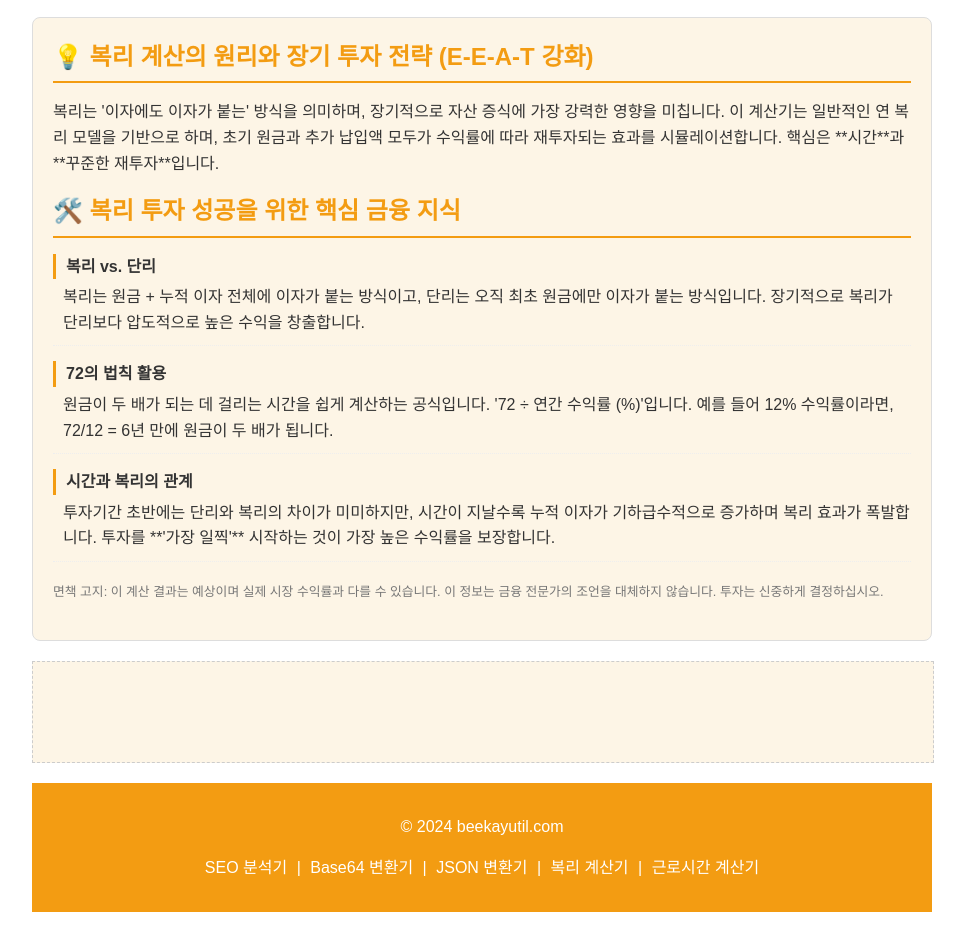
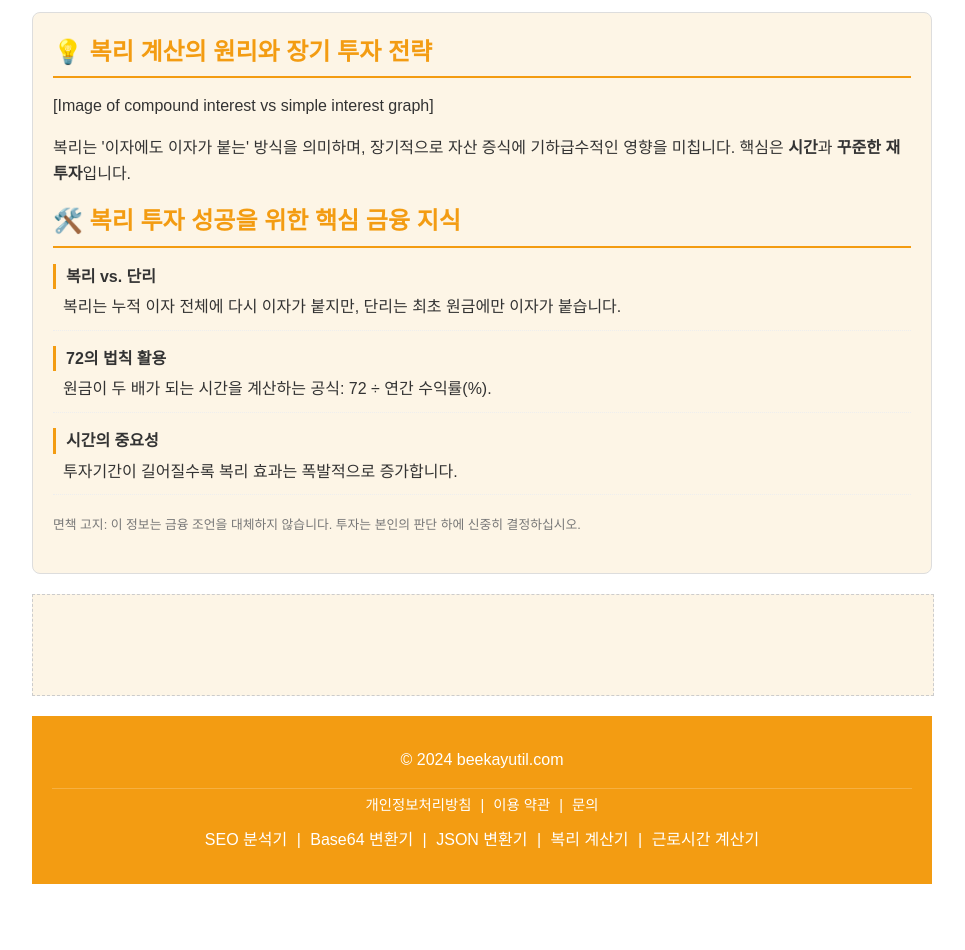
Before and after one commit to ckqudrnjs-beep/compound-interest-calculator, a plain HTML site: page index.html in a window 1280 px wide. Shown: the part 880-1830 px from the top of the page, without its empty margins (158-1123 px from the left). Drawn offline with Linux system fonts and the light colour scheme.

Commit message:
Update index.html

```diff
--- a/index.html
+++ b/index.html
@@ -6,6 +6,7 @@
 
     <meta name="google-site-verification" content="xzkheGRMivderCUCnHm9B8_Z2FEEcHmpLd70ckO_oAA" />
 
+    <link rel="canonical" href="https://compound.beekayutil.com/" />
     <link rel="alternate" hreflang="ko" href="https://compound.beekayutil.com/" />
 
     <script async src="https://pagead2.googlesyndication.com/pagead/js/adsbygoogle.js?client=ca-pub-4425383241428989"
@@ -159,7 +160,7 @@
             color: #888;
         }
 
-        /* SEO 정보 섹션 (Info-Section) -- 애드센스 정책 위반 해결을 위해 보강됨 */
+        /* SEO 정보 섹션 */
         .info-section {
             margin-top: 40px;
             padding: 20px;
@@ -175,7 +176,7 @@
         .info-section dd { margin-left: 0; padding: 5px 0 10px 10px; border-bottom: 1px dotted var(--light-border); }
         .disclaimer small { font-size: 0.8em; color: #777; }
 
-        /* Footer 역할을 하는 div 스타일 */
+        /* Footer 스타일 */
         .content-footer-area {
             margin: 0 auto;
             width: 100%;
@@ -193,8 +194,13 @@
             text-decoration: none;
             margin: 0 5px;
         }
+        .footer-legal {
+            margin-top: 10px;
+            padding-top: 5px;
+            border-top: 1px solid rgba(255, 255, 255, 0.2);
+            font-size: 0.9em;
+        }
 
-        /* 반응형 디자인 */
         @media (max-width: 600px) {
             .form-row {
                 flex-direction: column;
@@ -229,25 +235,25 @@
             <div class="form-row">
                 <div>
                     <label for="principal">초기 투자 원금 (원)</label>
-                    <input type="number" id="principal" placeholder="예: 1000000" value="1000000" required>
+                    <input type="number" id="principal" value="1000000" required>
                 </div>
                 <div>
                     <label for="annualContribution">연간 추가 납입액 (원)</label>
-                    <input type="number" id="annualContribution" placeholder="예: 500000" value="0" required>
+                    <input type="number" id="annualContribution" value="0" required>
                 </div>
             </div>
             <div class="form-row">
                 <div>
                     <label for="annualReturn">연간 예상 수익률 (%)</label>
-                    <input type="number" id="annualReturn" placeholder="예: 7" value="7" required>
+                    <input type="number" id="annualReturn" value="7" required>
                 </div>
                 <div>
                     <label for="years">투자 기간 (년)</label>
-                    <input type="number" id="years" placeholder="예: 10" value="10" required>
+                    <input type="number" id="years" value="10" required>
                 </div>
             </div>
             <button id="calculateBtn">복리 수익 계산</button>
-            <button id="clearBtn">초기화</button>
+            <button id="clearBtn" style="background-color: #7f8c8d; margin-top: 5px;">초기화</button>
         </section>
 
         <section id="results" class="result-section" style="display: none;">
@@ -279,25 +285,29 @@
         </div>
 
         <section class="info-section">
-            <h2 id="principle">💡 복리 계산의 원리와 장기 투자 전략 (E-E-A-T 강화)</h2>
+            <h2 id="principle">💡 복리 계산의 원리와 장기 투자 전략</h2>
+
+
+[Image of compound interest vs simple interest graph]
+
             <p>
-                복리는 '이자에도 이자가 붙는' 방식을 의미하며, 장기적으로 자산 증식에 가장 강력한 영향을 미칩니다. 이 계산기는 일반적인 연 복리 모델을 기반으로 하며, 초기 원금과 추가 납입액 모두가 수익률에 따라 재투자되는 효과를 시뮬레이션합니다. 핵심은 **시간**과 **꾸준한 재투자**입니다.
+                복리는 '이자에도 이자가 붙는' 방식을 의미하며, 장기적으로 자산 증식에 기하급수적인 영향을 미칩니다. 핵심은 <strong>시간</strong>과 <strong>꾸준한 재투자</strong>입니다.
             </p>
 
             <h2 id="faq">🛠️ 복리 투자 성공을 위한 핵심 금융 지식</h2>
             <dl>
                 <dt>복리 vs. 단리</dt>
-                <dd>복리는 원금 + 누적 이자 전체에 이자가 붙는 방식이고, 단리는 오직 최초 원금에만 이자가 붙는 방식입니다. 장기적으로 복리가 단리보다 압도적으로 높은 수익을 창출합니다.</dd>
+                <dd>복리는 누적 이자 전체에 다시 이자가 붙지만, 단리는 최초 원금에만 이자가 붙습니다.</dd>
 
                 <dt>72의 법칙 활용</dt>
-                <dd>원금이 두 배가 되는 데 걸리는 시간을 쉽게 계산하는 공식입니다. '72 ÷ 연간 수익률 (%)'입니다. 예를 들어 12% 수익률이라면, 72/12 = 6년 만에 원금이 두 배가 됩니다.</dd>
+                <dd>원금이 두 배가 되는 시간을 계산하는 공식: 72 ÷ 연간 수익률(%).</dd>
 
-                <dt>시간과 복리의 관계</dt>
-                <dd>투자기간 초반에는 단리와 복리의 차이가 미미하지만, 시간이 지날수록 누적 이자가 기하급수적으로 증가하며 복리 효과가 폭발합니다. 투자를 **'가장 일찍'** 시작하는 것이 가장 높은 수익률을 보장합니다.</dd>
+                <dt>시간의 중요성</dt>
+                <dd>투자기간이 길어질수록 복리 효과는 폭발적으로 증가합니다.</dd>
             </dl>
 
             <p class="disclaimer">
-                <small>면책 고지: 이 계산 결과는 예상이며 실제 시장 수익률과 다를 수 있습니다. 이 정보는 금융 전문가의 조언을 대체하지 않습니다. 투자는 신중하게 결정하십시오.</small>
+                <small>면책 고지: 이 정보는 금융 조언을 대체하지 않습니다. 투자는 본인의 판단 하에 신중히 결정하십시오.</small>
             </p>
         </section>
 
@@ -315,11 +325,16 @@
 
         <div class="content-footer-area">
             <p>&copy; 2024 beekayutil.com</p>
-            <p>
+            <div class="footer-legal">
+                <a href="https://beekayutil.com/privacy">개인정보처리방침</a> |
+                <a href="https://beekayutil.com/terms">이용 약관</a> |
+                <a href="https://beekayutil.com/contact">문의</a>
+            </div>
+            <p style="margin-top:10px;">
                 <a href="https://beekayutil.com" target="_blank">SEO 분석기</a> |
                 <a href="https://base64.beekayutil.com" target="_blank">Base64 변환기</a> |
                 <a href="https://json.beekayutil.com" target="_blank">JSON 변환기</a> |
-                <a href="https://compound.beekayutil.com" target="_blank">복리 계산기</a> |
+                <a href="https://compound.beekayutil.com">복리 계산기</a> |
                 <a href="https://labor.beekayutil.com" target="_blank">근로시간 계산기</a>
             </p>
         </div>
@@ -345,12 +360,10 @@
             let totalPrincipalPaid = principal;
 
             for (let i = 0; i < years; i++) {
-                // 연초에 납입
                 if (i > 0) {
                     futureValue += annualContribution;
                     totalPrincipalPaid += annualContribution;
                 }
-                // 이자 계산 (복리)
                 futureValue *= (1 + annualReturn);
             }
 
```
